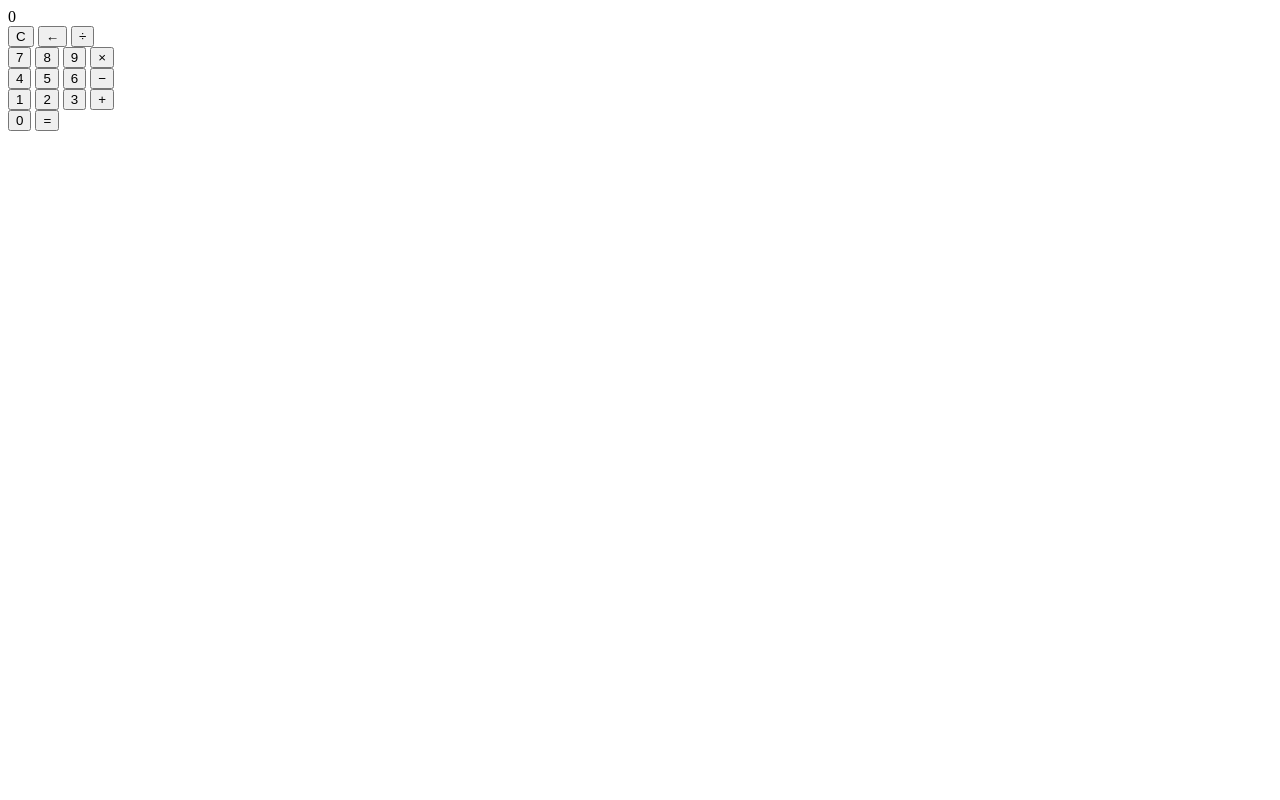
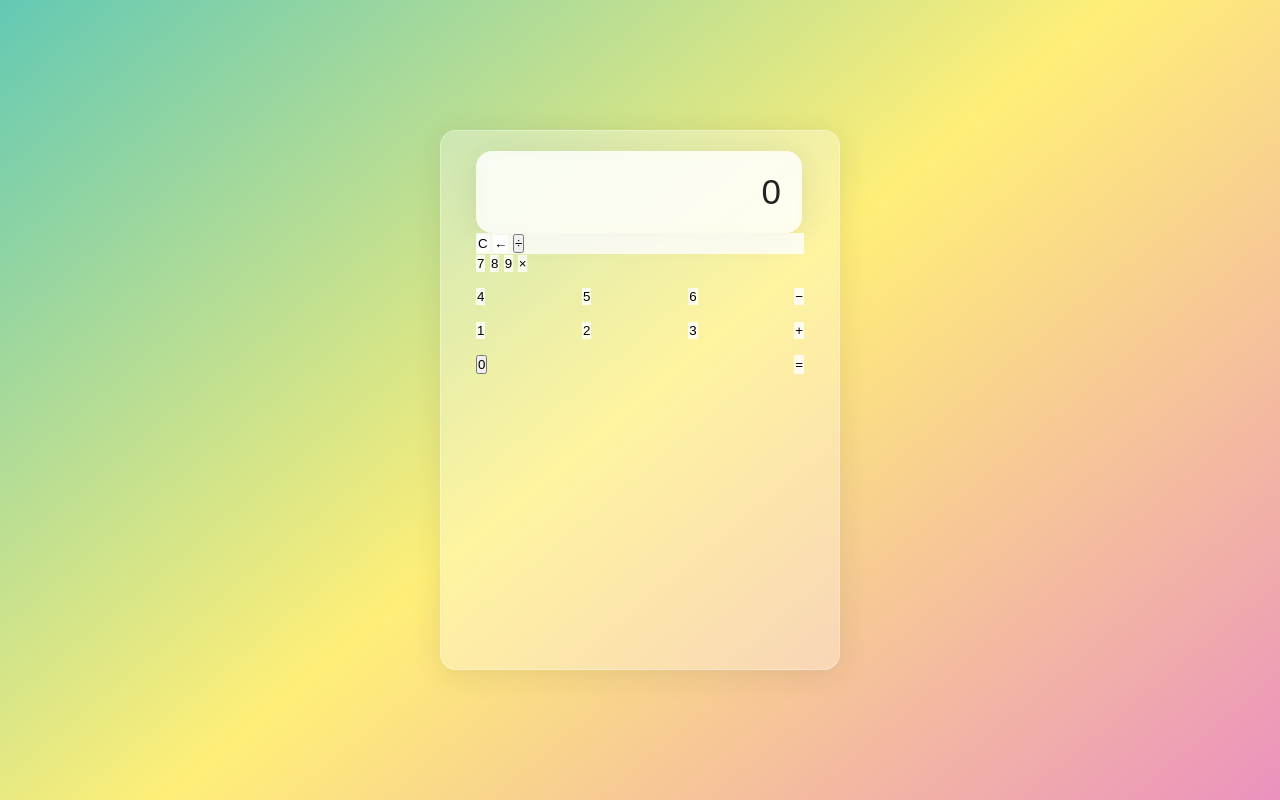
Before and after one commit to kiran-2512/ios-calculator, a plain HTML site: page index.html in a window 1280 px wide. Drawn offline with Linux system fonts and the light colour scheme.

Commit message:
Update index.html

```diff
--- a/index.html
+++ b/index.html
@@ -4,7 +4,7 @@
     <meta charset="UTF-8">
     <meta name="viewport" content="width=device-width, initial-scale=1.0">
     <title>Calculator</title>
-    <link rel="stylesheet" href="/assets/style.cssstyle.css">
+    <link rel="stylesheet" href="/assets/style.css">
 </head>
 <body>
     <div class="wrapper">
```
